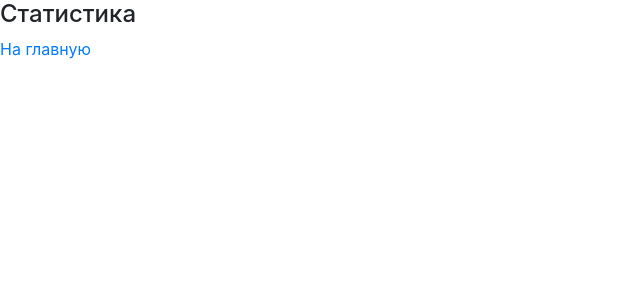
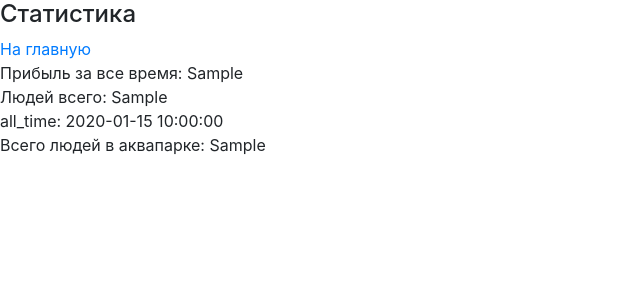
Before and after one commit to Dobrodeev/AquaParkPament, a PHP site: page /statistics.php in a window 1280 px wide. Shown: the top 300 px of the page, without its empty margins (0-640 px from the left). Run offline with PHP 8.4, Linux system fonts and the light colour scheme; tables that the repository leaves empty or names only in its code hold one stand-in row (values such as "Sample post").

Commit message:
âûâåëè ñòàòèñêòèêó èç òàáëèöû statistics

```diff
--- a/statistics.php
+++ b/statistics.php
@@ -32,4 +32,14 @@
 Расчетная прибыль аквапарка на одного посетителя (примечание: средняя
 значение не является целым числом).
  */
+echo '<br>';
+include 'DB.php';
+$stmt = $pdo->query("SELECT * FROM statistics");
+while ($row = $stmt->fetch())
+{
+    echo 'Прибыль за все время: '.$row['income'].'<br>';
+        echo ' Людей всего: '.$row['all_people'].'<br>';
+            echo ' all_time: '.$row['all_time'].'<br>';
+                echo ' Всего людей в аквапарке: '.$row['people_now'].'<br>';
+}
 ?>
```
